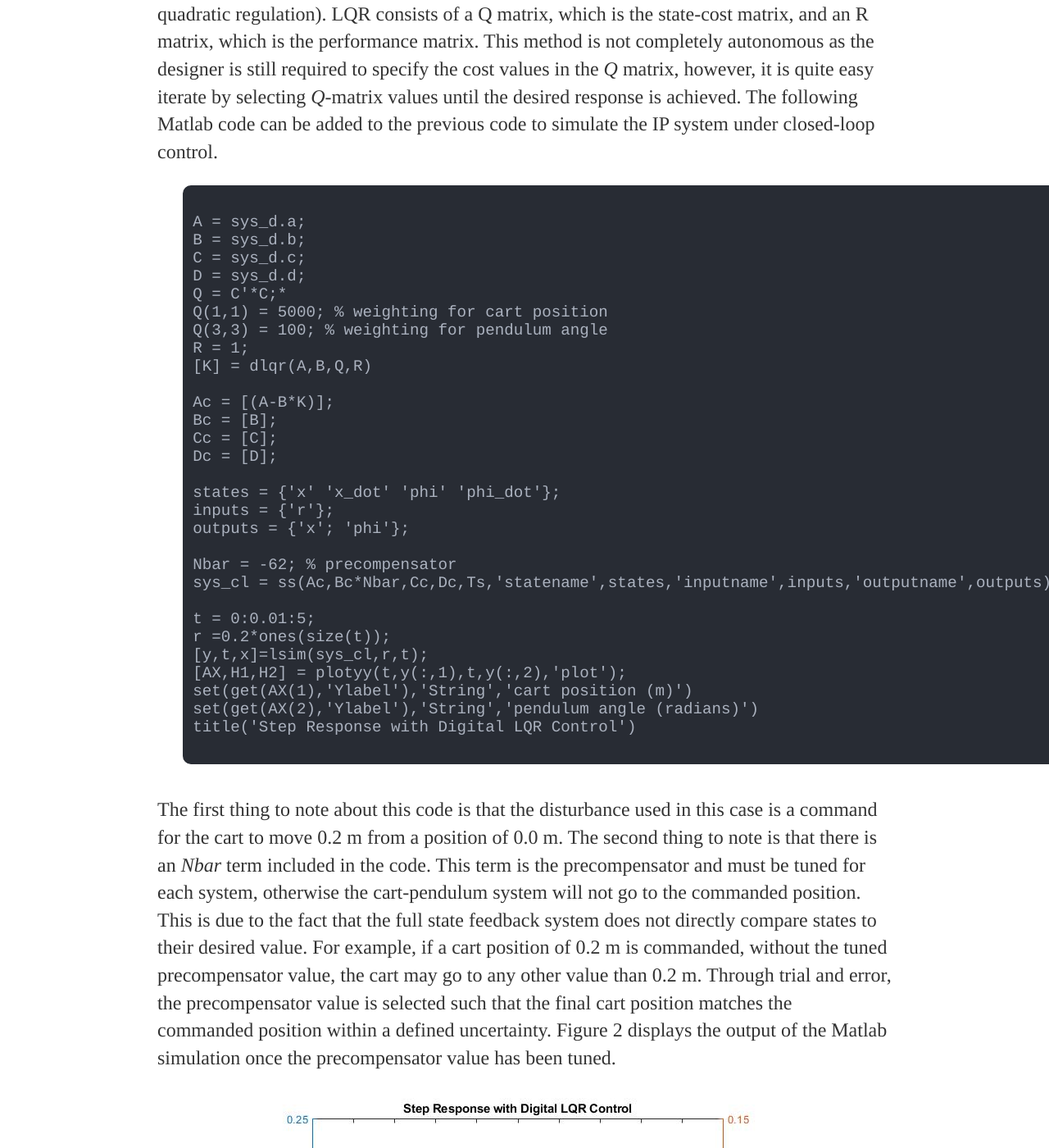
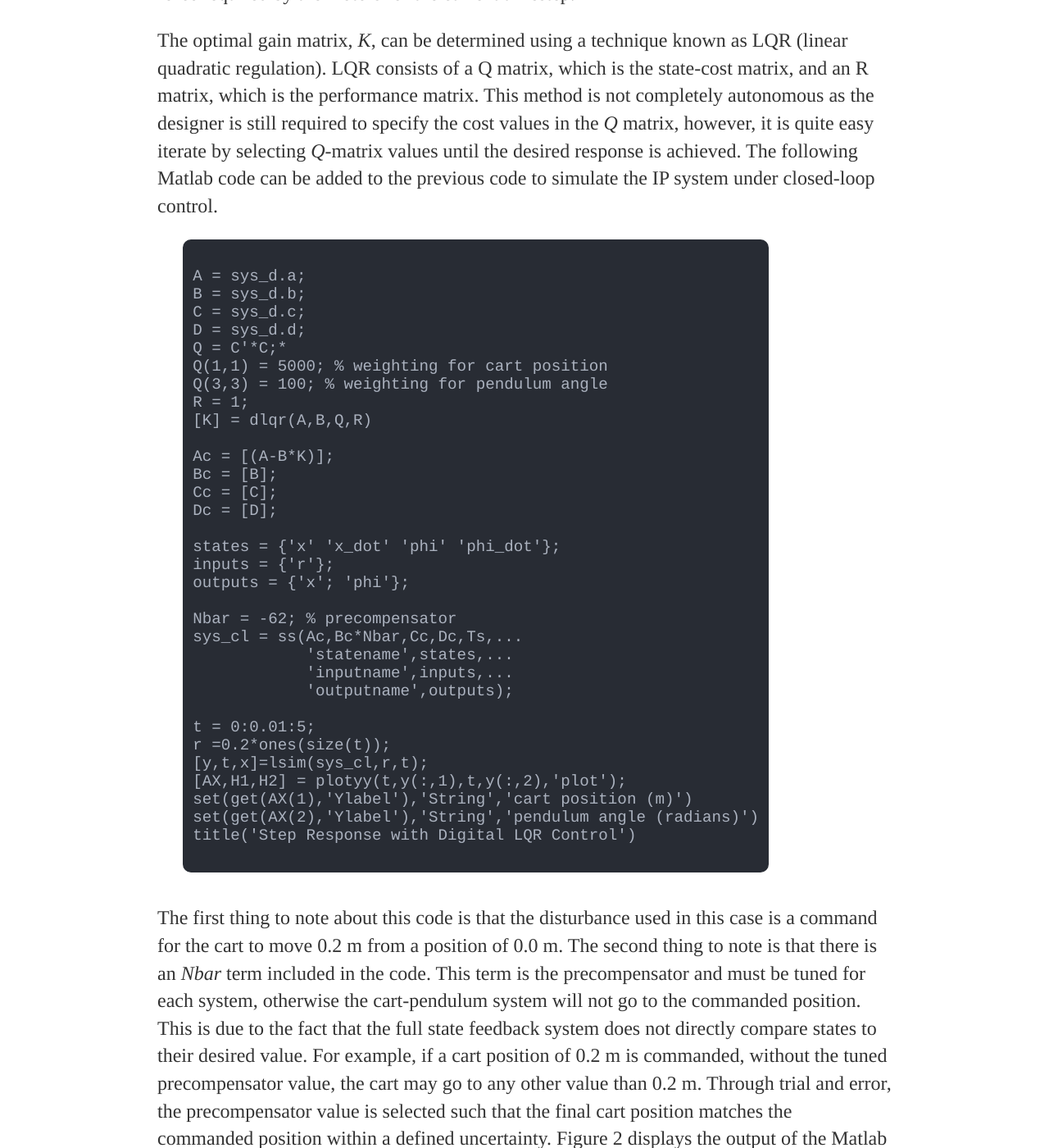
Before and after one commit to MalcolmHodgins/MalcolmHodgins.github.io, a Jekyll site: the page built from _posts/2020-08-04-SBIP Modelling.md, in a window 1280 px wide and 1400 px high, scrolled down 5366 px. Shown: the whole window at 82% size. Built offline with Jekyll 4.4.1, drawn with Linux system fonts in a browser that asks for light colours; some of the changed text lies outside the part shown.

Commit message:
fixing code block presentation

```diff
--- a/_posts/2020-08-04-SBIP Modelling.md
+++ b/_posts/2020-08-04-SBIP Modelling.md
@@ -120,7 +120,10 @@ states = {'x' 'x_dot' 'phi' 'phi_dot'};
 inputs = {'u'};
 outputs = {'x'; 'phi'};
 
-sys_ss = ss(A,B,C,D,'statename',states,'inputname',inputs,'outputname',outputs)
+sys_ss = ss(A,B,C,D,...
+            'statename',states,...
+            'inputname',inputs,...
+            'outputname',outputs);
 
 Ts = 1/100;
 
@@ -162,7 +165,10 @@ inputs = {'r'};
 outputs = {'x'; 'phi'};
 
 Nbar = -62; % precompensator
-sys_cl = ss(Ac,Bc*Nbar,Cc,Dc,Ts,'statename',states,'inputname',inputs,'outputname',outputs);
+sys_cl = ss(Ac,Bc*Nbar,Cc,Dc,Ts,...
+            'statename',states,...
+            'inputname',inputs,...
+            'outputname',outputs);
 
 t = 0:0.01:5;
 r =0.2*ones(size(t));
```
